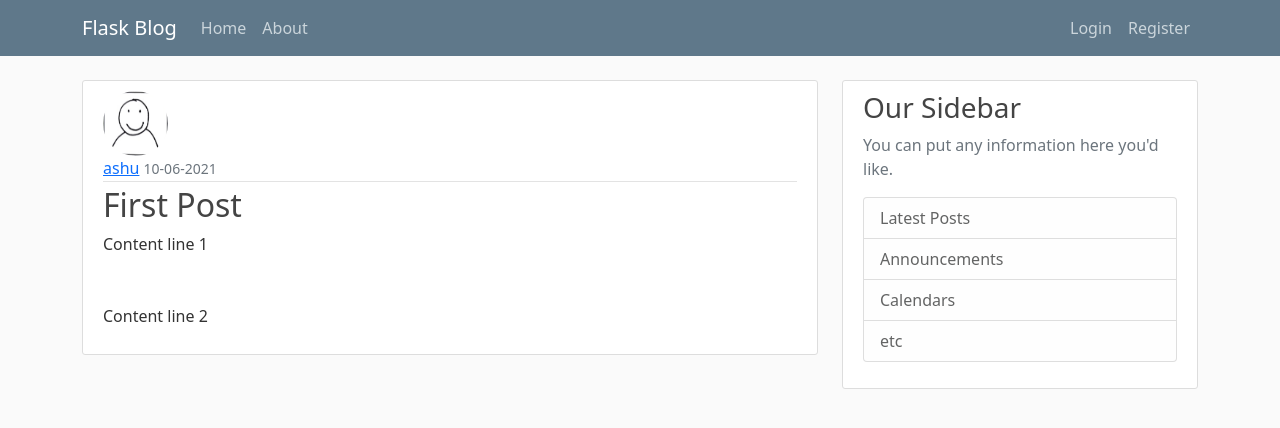
After one commit to tombro27/flask_blog, a Flask app: page /post/1 in a window 1280 px wide. The commit adds this page. Shown: the top 428 px of the page. Run offline with Flask 2, Linux system fonts and the light colour scheme; data comes from the database, SQL or seed files in the repository; both versions use the stored data as it was after the commit; some libraries are stand-ins or nearby versions.

Commit message:
Added post links

```diff
--- a/flask_blog/routes.py
+++ b/flask_blog/routes.py
@@ -91,3 +91,8 @@ def new_post():
         flash('Your post has been created', 'success')
         return redirect(url_for('home'))
     return render_template('create_post.html',title='New Post', form=form)
+
+@app.route("/post/<int:post_id>")
+def post(post_id):
+    post = Post.query.get_or_404(post_id)
+    return render_template('post.html', title=post.title, post = post)
--- a/flask_blog/static/main.css
+++ b/flask_blog/static/main.css
@@ -34,6 +34,7 @@ body {
 
   .article-title {
     color: #444444;
+    text-decoration: none;
   }
 
   a.article-title:hover {
--- a/flask_blog/templates/home.html
+++ b/flask_blog/templates/home.html
@@ -8,7 +8,7 @@
                 <a class="mr-2" href="#">{{ post.author.username }}</a>
                 <small class="text-muted">{{ post.date_posted.strftime('%d-%m-%Y') }}</small>
             </div>
-            <h2><a class="article-title" href="#">{{ post.title }}</a></h2>
+            <h2><a class="article-title" href="{{ url_for('post', post_id=post.id) }}">{{ post.title }}</a></h2>
             <p class="article-content">{{ post.content }}</p>
             </div>
         </article>
--- /dev/null
+++ b/flask_blog/templates/post.html
@@ -0,0 +1,14 @@
+{% extends "layout.html" %}
+{% block content %}
+    <article class="media content-section">
+        <img class="rounded-circle article-img" src="{{ url_for('static', filename='profile_pics/'+post.author.image_file) }}">
+        <div class="media-body">
+        <div class="article-metadata">
+            <a class="mr-2" href="#">{{ post.author.username }}</a>
+            <small class="text-muted">{{ post.date_posted.strftime('%d-%m-%Y') }}</small>
+        </div>
+        <h2 class="article-title">{{ post.title }}</h2>
+        <p class="article-content">{{ post.content }}</p>
+        </div>
+    </article>
+{% endblock content %}
```
Also changed, not shown: flask_blog/site.db.
